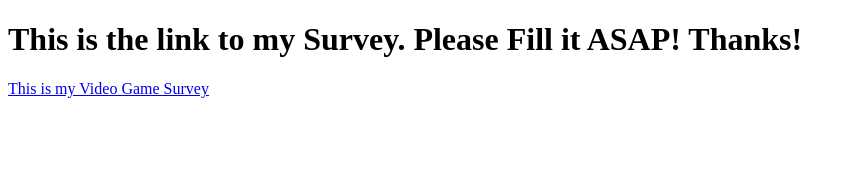
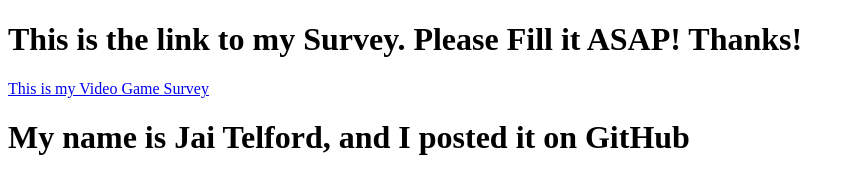
Before and after one commit to JaiT28/my-website, a plain HTML site: page index.html in a window 1280 px wide. Shown: the whole page, without its empty margins (0-855 px from the left). Drawn offline with Linux system fonts and the light colour scheme.

Commit message:
Update index.html

```diff
--- a/index.html
+++ b/index.html
@@ -8,5 +8,6 @@
 <body>
     <h1>This is the link to my Survey. Please Fill it ASAP! Thanks!</h1>
     <a href="https://forms.office.com/r/GsJxj3J2Bk?origin=lprLink">This is my Video Game Survey</a>
+    <h1>My name is Jai Telford, and I posted it on GitHub</h1>
 </body>
 </html>
```
